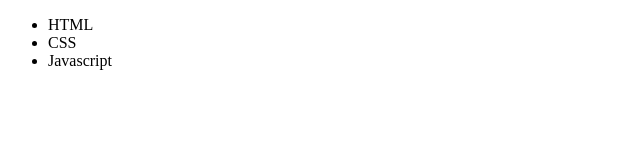
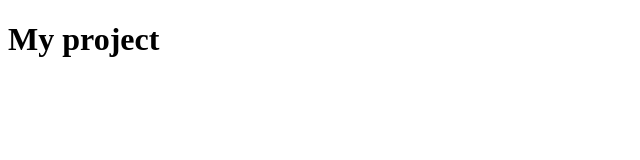
Before and after one commit to dmytro-legerda/my-project, a plain HTML site: page index.html in a window 1280 px wide. Shown: the whole page, without its empty margins (0-640 px from the left). Drawn offline with Linux system fonts and the light colour scheme.

Commit message:
index,html was created

```diff
--- a/index.html
+++ b/index.html
@@ -4,14 +4,9 @@
   <meta charset="UTF-8">
   <meta http-equiv="X-UA-Compatible" content="IE=edge">
   <meta name="viewport" content="width=device-width, initial-scale=1.0">
-  <title>My first git project</title>
+  <title>My project</title>
 </head>
 <body>
-  <UL>
-    <li>HTML</li>
-    <li>CSS</li>
-    <li>Javascript</li>
-  </UL>
-
+  <h1>My project</h1>
 </body>
 </html>
```
